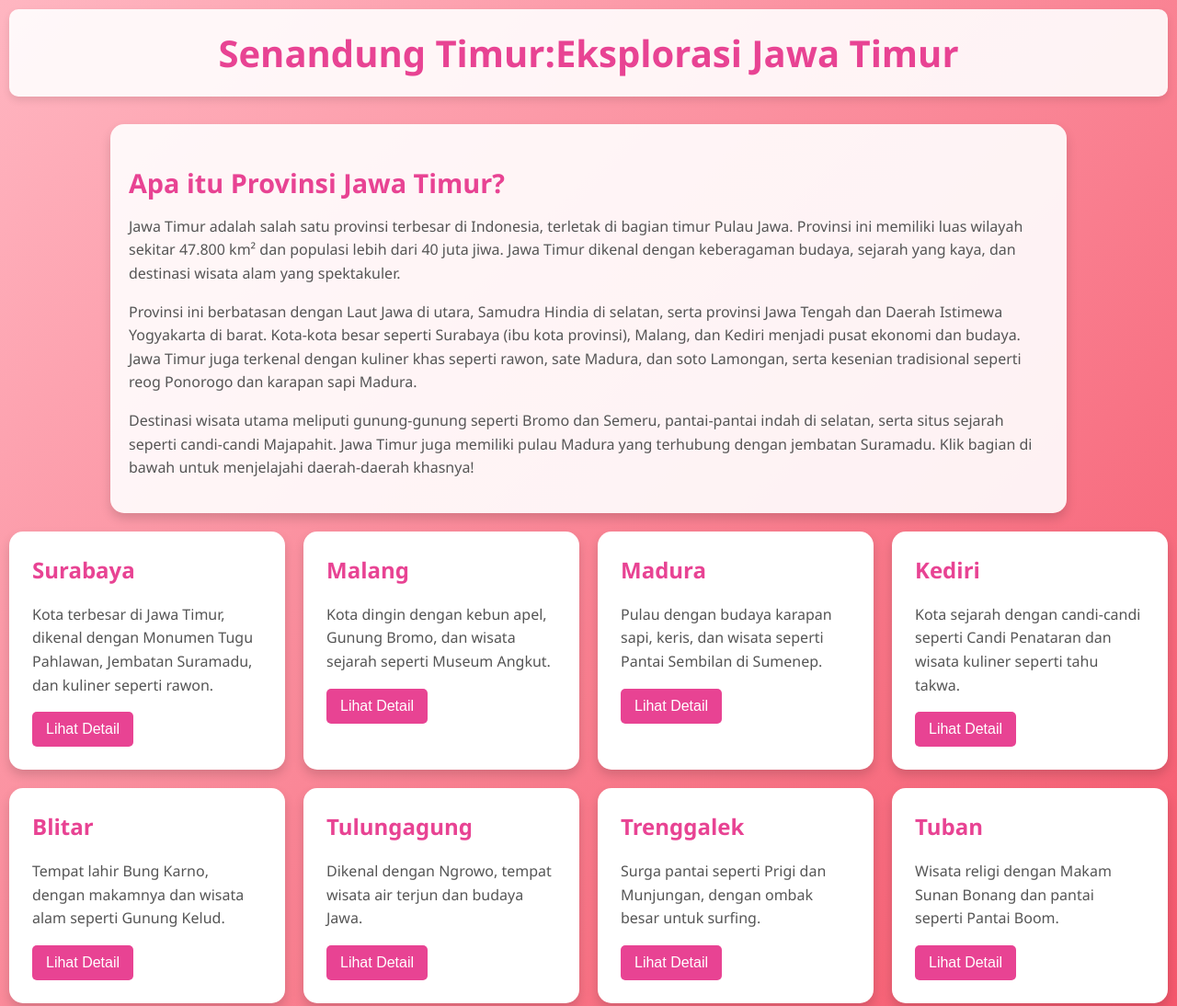
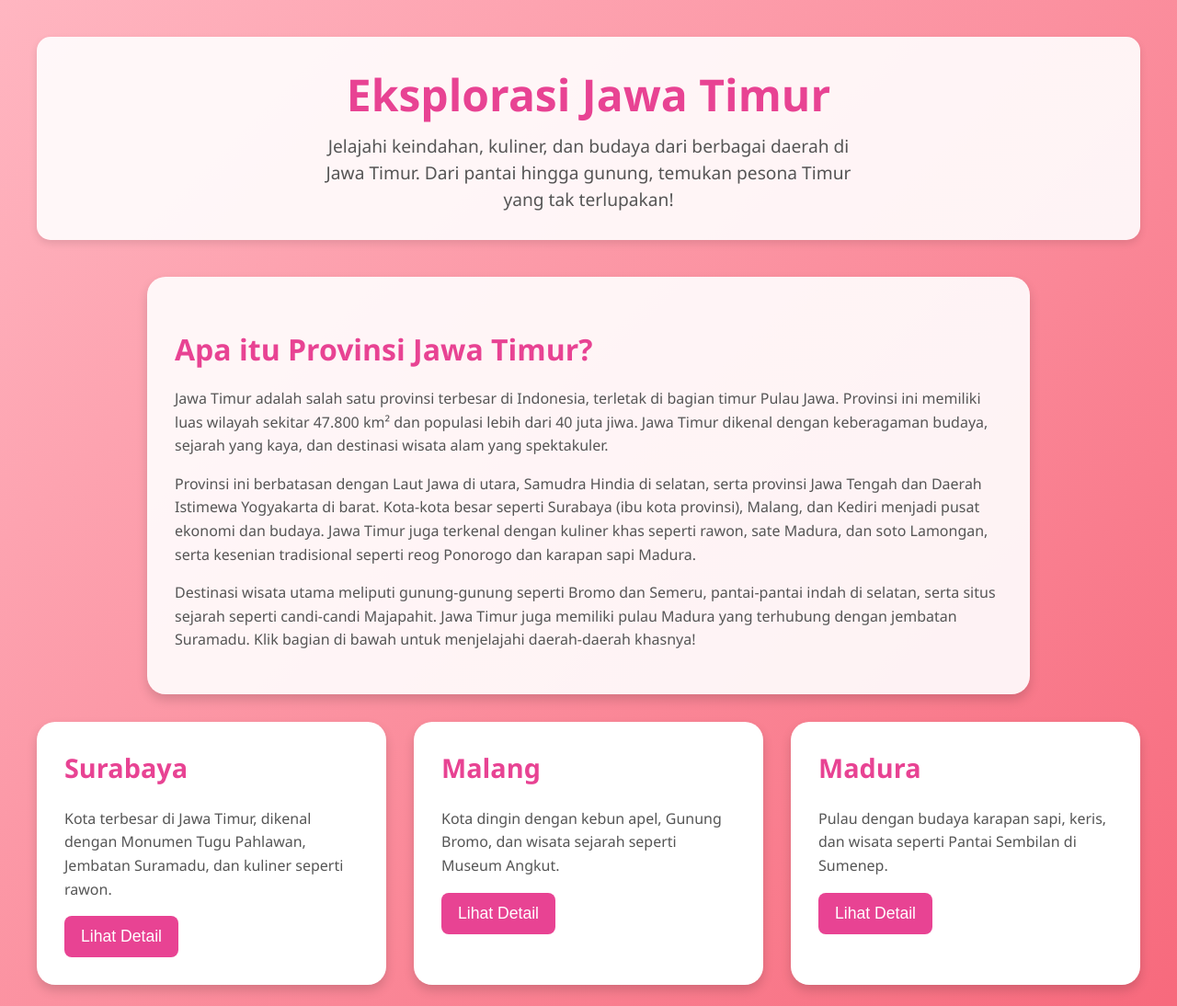
Before and after one commit to tisyamaharani12-netizen/info.jatim, a plain HTML site: page docs/index.html in a window 1280 px wide. Shown: the top 1094 px of the page at 92% size. Drawn offline with Linux system fonts and the light colour scheme.

Commit message:
Update index.html

```diff
--- a/docs/index.html
+++ b/docs/index.html
@@ -3,52 +3,60 @@
 <head>
     <meta charset="UTF-8">
     <meta name="viewport" content="width=device-width, initial-scale=1.0">
-    <title>Senandung Timur:Eksplorasi Wisata Jawa Timur</title>
+    <title>Senandung Timur: Eksplorasi Wisata Jawa Timur</title>
     <style>
         body {
             font-family: 'Segoe UI', Optima, Cambria;
             margin: 0;
-            padding: 10px;
-            background: linear-gradient(135deg,#FFB6C1, #f5576c); /* Gradien pink ke merah untuk tampilan menarik */
+            padding: 40px; /* Diperbesar dari 30px */
+            background: linear-gradient(135deg, #FFB6C1, #f5576c);
             color: #333;
         }
         header {
             text-align: center;
-            padding: 20px;
+            padding: 30px; /* Diperbesar dari 20px */
             background: rgba(255, 255, 255, 0.9);
-            border-radius: 10px;
-            margin-bottom: 30px;
+            border-radius: 15px; /* Diperbesar dari 10px */
+            margin-bottom: 40px; /* Diperbesar dari 30px */
             box-shadow: 0 4px 8px rgba(0,0,0,0.1);
         }
         .header-content {
             display: flex;
+            flex-direction: column; /* Diubah untuk menumpuk judul dan keterangan */
             align-items: center;
             justify-content: center;
         }
         .logo {
-            width: 50px;
-            height: 50px;
+            width: 60px; /* Diperbesar dari 50px */
+            height: 60px; /* Diperbesar dari 50px */
             margin-right: 15px;
             border-radius: 5px;
         }
         h1 {
-            color: #e84393; /* Warna pink gelap untuk judul */
+            color: #e84393;
+            margin: 0 0 10px 0; /* Tambah margin bawah untuk spasi */
+            font-size: 3em; /* Diperbesar dari 2.5em */
+        }
+        .header-description {
+            font-size: 1.2em; /* Ukuran font untuk keterangan */
+            color: #555;
             margin: 0;
-            font-size: 2.5em;
+            max-width: 600px;
+            line-height: 1.5;
         }
         .intro-provinsi {
-            max-width: 1000px;
-            margin: 20px auto;
-            padding: 20px;
+            max-width: 900px; /* Diperbesar dari 800px */
+            margin: 30px auto; /* Diperbesar dari 20px */
+            padding: 30px; /* Diperbesar dari 20px */
             background: rgba(255, 255, 255, 0.9);
-            border-radius: 15px;
+            border-radius: 20px; /* Diperbesar dari 15px */
             box-shadow: 0 6px 12px rgba(0,0,0,0.15);
             text-align: left;
         }
         .intro-provinsi h2 {
             color: #e84393;
-            font-size: 1.8em;
-            margin-bottom: 15px;
+            font-size: 2em; /* Diperbesar dari 1.8em */
+            margin-bottom: 20px; /* Diperbesar dari 15px */
         }
         .intro-provinsi p {
             line-height: 1.6;
@@ -56,15 +64,15 @@
         }
         .container {
             display: grid;
-            grid-template-columns: repeat(auto-fit, minmax(300px, 1fr));
-            gap: 20px;
-            max-width: 1500px;
+            grid-template-columns: repeat(auto-fit, minmax(350px, 1fr)); /* Diperbesar minmax dari 300px */
+            gap: 30px; /* Diperbesar dari 20px */
+            max-width: 1400px; /* Diperbesar dari 1200px */
             margin: 0 auto;
         }
         .daerah {
             background: white;
-            padding: 25px;
-            border-radius: 15px;
+            padding: 30px; /* Diperbesar dari 20px */
+            border-radius: 20px; /* Diperbesar dari 15px */
             box-shadow: 0 6px 12px rgba(0,0,0,0.15);
             transition: transform 0.3s ease, box-shadow 0.3s ease;
             overflow: hidden;
@@ -76,14 +84,14 @@
         .daerah h2 {
             color: #e84393;
             margin-top: 0;
-            font-size: 1.5em;
+            font-size: 1.8em; /* Diperbesar dari 1.5em */
         }
         .daerah img {
             width: 100%;
-            height: 200px;
+            height: 250px; /* Diperbesar dari 200px */
             object-fit: cover;
-            border-radius: 10px;
-            margin-bottom: 15px;
+            border-radius: 15px; /* Diperbesar dari 10px */
+            margin-bottom: 20px; /* Diperbesar dari 15px */
         }
         .daerah p {
             line-height: 1.6;
@@ -93,10 +101,10 @@
             background: #e84393;
             color: white;
             border: none;
-            padding: 10px 15px;
-            border-radius: 5px;
+            padding: 12px 18px; /* Diperbesar dari 10px 15px */
+            border-radius: 8px; /* Diperbesar dari 5px */
             cursor: pointer;
-            font-size: 1em;
+            font-size: 1.1em; /* Diperbesar dari 1em */
             transition: background 0.3s;
         }
         .detail-btn:hover {
@@ -104,26 +112,26 @@
         }
         .detail {
             display: none;
-            margin-top: 15px;
-            padding: 15px;
+            margin-top: 20px; /* Diperbesar dari 15px */
+            padding: 20px; /* Diperbesar dari 15px */
             background: #f9f9f9;
-            border-radius: 10px;
+            border-radius: 15px; /* Diperbesar dari 10px */
             border-left: 5px solid #e84393;
         }
         .detail h3 {
             color: #2c3e50;
-            margin-bottom: 10px;
+            margin-bottom: 15px; /* Diperbesar dari 10px */
         }
         .detail ul {
             margin: 0;
-            padding-left: 20px;
+            padding-left: 25px; /* Diperbesar dari 20px */
         }
         footer {
             text-align: center;
-            margin-top: 40px;
-            padding: 20px;
+            margin-top: 50px; /* Diperbesar dari 40px */
+            padding: 30px; /* Diperbesar dari 20px */
             background: rgba(255, 255, 255, 0.9);
-            border-radius: 10px;
+            border-radius: 15px; /* Diperbesar dari 10px */
             color: #7f8c8d;
             box-shadow: 0 4px 8px rgba(0,0,0,0.1);
         }
@@ -142,8 +150,8 @@
 <body>
     <header>
         <div class="header-content">
-            <h1> Senandung Timur:Eksplorasi Jawa Timur</h1>
-
+            <h1>Eksplorasi Jawa Timur</h1>
+            <p class="header-description">Jelajahi keindahan, kuliner, dan budaya dari berbagai daerah di Jawa Timur. Dari pantai hingga gunung, temukan pesona Timur yang tak terlupakan!</p
         </div>
     </header>
 
```
